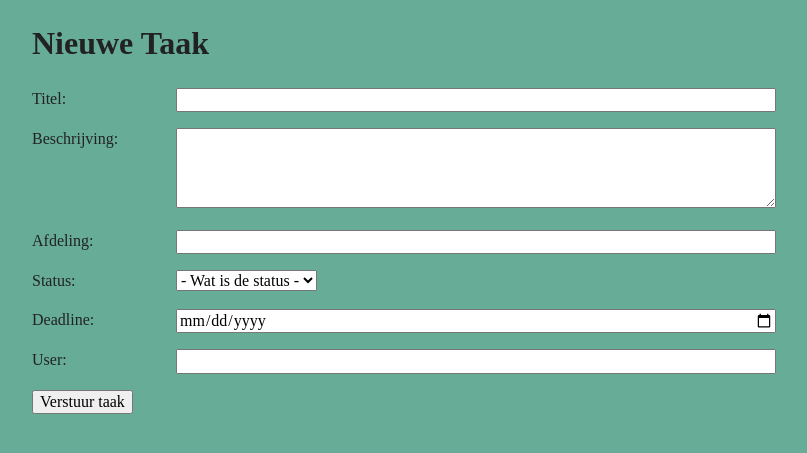
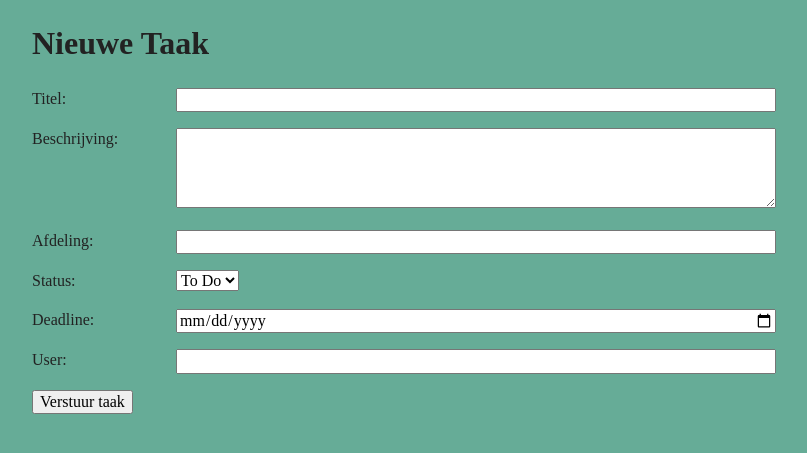
Before and after one commit to CatGirlBaphomet/PRA_B3, a PHP site: page /pra_b3/tasks/create.php in a window 1280 px wide. Shown: the top 453 px of the page, without its empty margins (96-903 px from the left). Run offline with PHP 8.4, Linux system fonts and the light colour scheme; some libraries are stand-ins or nearby versions.

Commit message:
Update create.php
Kleine aanpassing

```diff
--- a/tasks/create.php
+++ b/tasks/create.php
@@ -24,10 +24,7 @@
             <div class="form-group">
             <label for="status">Status:</label>
                 <select name="status" id="status">
-                    <option value=""> - Wat is de status - </option>
-                    <option value="To Do">todo</option>
-                    <option value="Bezig">bezig</option>
-                    <option value="Klaar">klaar</option>
+                    <option value="To Do">To Do</option>
                 </select>
             </div>
             <div class="form-group">
```
